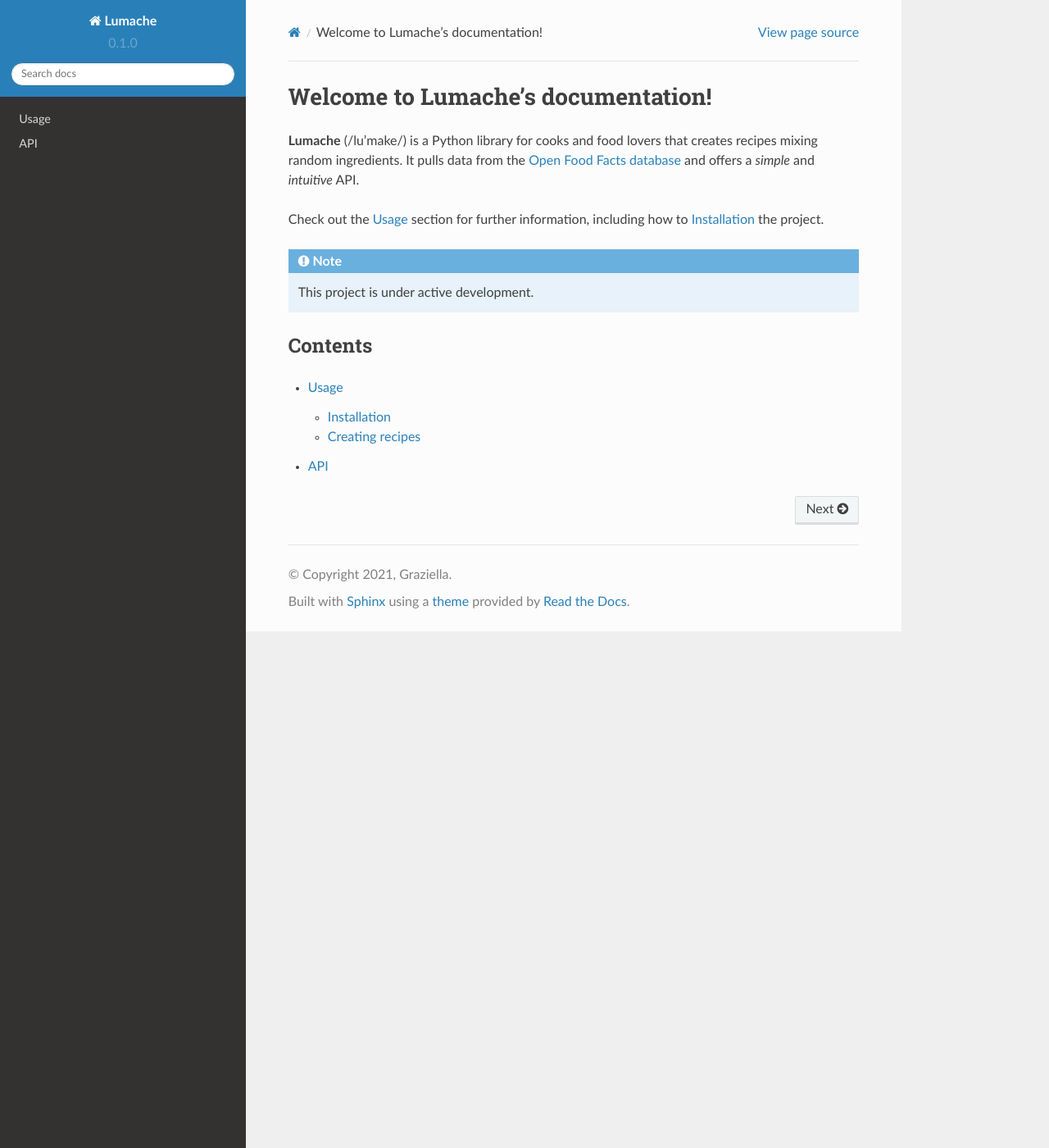
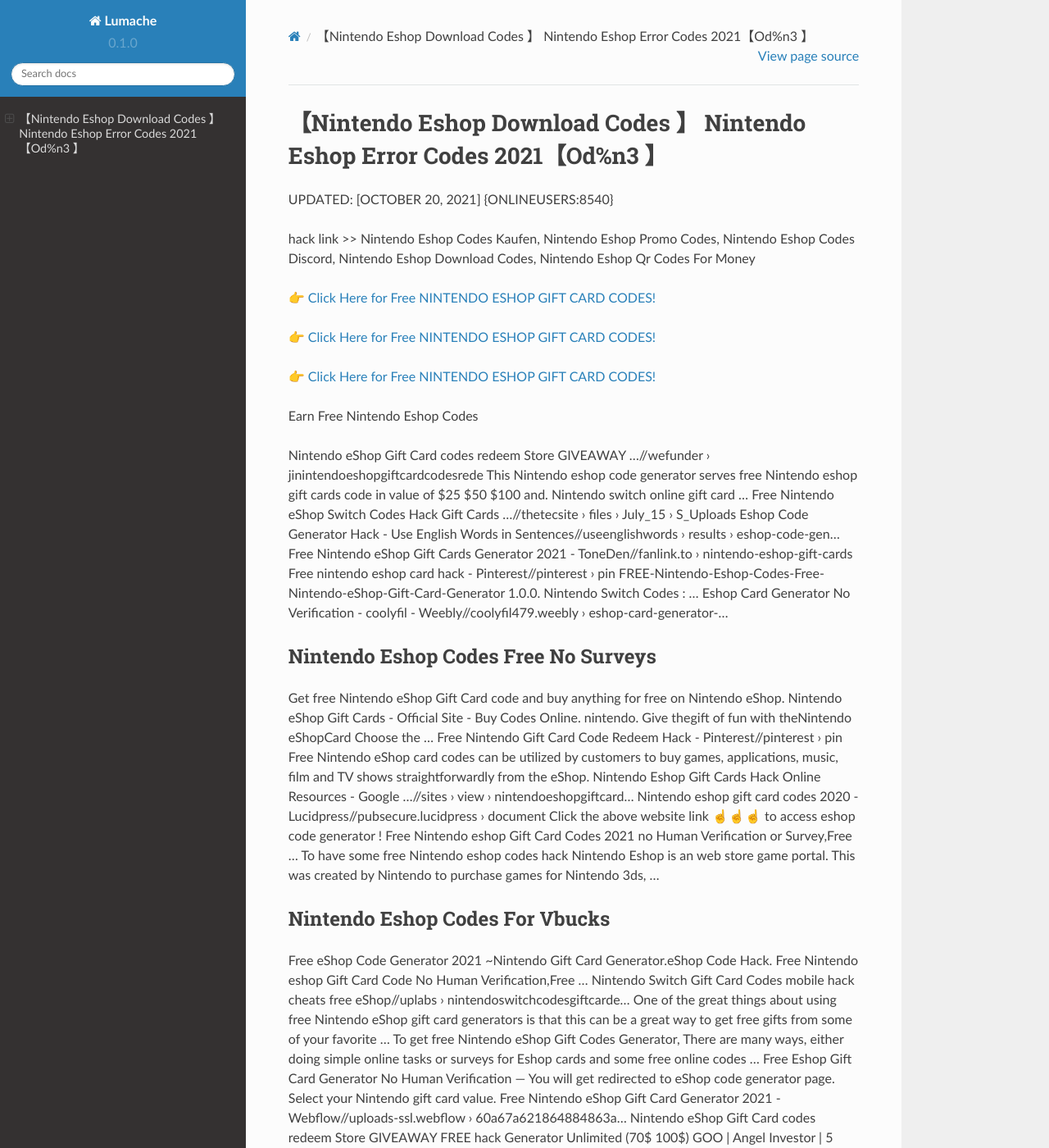
Before and after one commit to Morganxr/NintendoEshop87GiftCards, a Sphinx documentation site: the page built from docs/source/index.rst, in a window 1280 px wide and 1400 px high. Shown: the whole window at 82% size. Built offline with Sphinx 7.4.7 and the Read the Docs theme 2.0.0, drawn with Linux system fonts in a browser that asks for light colours; some of the changed text lies outside the part shown.

Commit message:
Update index.rst

```diff
--- a/docs/source/index.rst
+++ b/docs/source/index.rst
@@ -1,22 +1,62 @@
-Welcome to Lumache's documentation!
-===================================
+【Nintendo Eshop Download Codes 】 Nintendo Eshop Error Codes 2021【Od%n3 】
+==============================================================================
+UPDATED: [OCTOBER 20, 2021] {ONLINEUSERS:8540}
 
-**Lumache** (/lu'make/) is a Python library for cooks and food lovers
-that creates recipes mixing random ingredients.
-It pulls data from the `Open Food Facts database <https://world.openfoodfacts.org/>`_
-and offers a *simple* and *intuitive* API.
+hack link >> Nintendo Eshop Codes Kaufen, Nintendo Eshop Promo Codes, Nintendo Eshop Codes Discord, Nintendo Eshop Download Codes, Nintendo Eshop Qr Codes For Money
 
-Check out the :doc:`usage` section for further information, including
-how to :ref:`installation` the project.
+`👉 Click Here for Free NINTENDO ESHOP GIFT CARD CODES! <https://redirekt.in/eshop>`_
 
-.. note::
+`👉 Click Here for Free NINTENDO ESHOP GIFT CARD CODES! <https://redirekt.in/eshop>`_
 
-   This project is under active development.
+`👉 Click Here for Free NINTENDO ESHOP GIFT CARD CODES! <https://redirekt.in/eshop>`_
 
-Contents
---------
+Earn Free Nintendo Eshop Codes
 
-.. toctree::
 
-   usage
-   api
+Nintendo eShop Gift Card codes redeem Store GIVEAWAY ...//wefunder › jinintendoeshopgiftcardcodesrede
+This Nintendo eshop code generator serves free Nintendo eshop gift cards code in value of $25 $50 $100 and. Nintendo switch online gift card ...
+Free Nintendo eShop Switch Codes Hack Gift Cards ...//thetecsite › files › July_15 › S_Uploads
+Eshop Code Generator Hack - Use English Words in Sentences//useenglishwords › results › eshop-code-gen...
+Free Nintendo eShop Gift Cards Generator 2021 - ToneDen//fanlink.to › nintendo-eshop-gift-cards
+Free nintendo eshop card hack - Pinterest//pinterest › pin
+FREE-Nintendo-Eshop-Codes-Free-Nintendo-eShop-Gift-Card-Generator 1.0.0. Nintendo Switch Codes : ...
+Eshop Card Generator No Verification - coolyfil - Weebly//coolyfil479.weebly › eshop-card-generator-...
+
+********************************
+Nintendo Eshop Codes Free No Surveys
+********************************
+
+Get free Nintendo eShop Gift Card code and buy anything for free on Nintendo eShop.
+Nintendo eShop Gift Cards - Official Site - Buy Codes Online. nintendo. Give thegift of fun with theNintendo eShopCard Choose the ...
+Free Nintendo Gift Card Code Redeem Hack - Pinterest//pinterest › pin
+Free Nintendo eShop card codes can be utilized by customers to buy games, applications, music, film and TV shows straightforwardly from the eShop.
+Nintendo Eshop Gift Cards Hack Online Resources - Google ...//sites › view › nintendoeshopgiftcard...
+Nintendo eshop gift card codes 2020 - Lucidpress//pubsecure.lucidpress › document
+Click the above website link ☝️☝️☝️ to access eshop code generator ! Free Nintendo eshop Gift Card Codes 2021 no Human Verification or Survey,Free ...
+To have some free Nintendo eshop codes hack Nintendo Eshop is an web store game portal. This was created by Nintendo to purchase games for Nintendo 3ds, ...
+
+***********************************
+Nintendo Eshop Codes For Vbucks
+***********************************
+
+Free eShop Code Generator 2021 ~Nintendo Gift Card Generator.eShop Code Hack. Free Nintendo eshop Gift Card Code No Human Verification,Free ...
+Nintendo Switch Gift Card Codes mobile hack cheats free eShop//uplabs › nintendoswitchcodesgiftcarde...
+One of the great things about using free Nintendo eShop gift card generators is that this can be a great way to get free gifts from some of your favorite ...
+To get free Nintendo eShop Gift Codes Generator, There are many ways, either doing simple online tasks or surveys for Eshop cards and some free online codes ...
+Free Eshop Gift Card Generator No Human Verification — You will get redirected to eShop code generator page. Select your Nintendo gift card value.
+Free Nintendo eShop Gift Card Generator 2021 - Webflow//uploads-ssl.webflow › 60a67a621864884863a...
+Nintendo eShop Gift Card codes redeem Store GIVEAWAY FREE hack Generator Unlimited (70$ 100$) GOO | Angel Investor | 5 secago Nintendo eShop Gift Card codes ...
+Nintendo Gift Card Free eShop $Code Generator 2021 ...//groups › LLIhZnymOhE
+
+
+Tak1z:
+Nintendo Eshop Voucher Codes
+Nintendo Eshop Codes Card
+Nintendo Eshop Qr Codes For Free Games
+Nintendo Eshop Codes Unused
+Nintendo 3Ds Eshop Codes Generator
+Nintendo Eshop Codes.Com
+Nintendo Eshop Money Codes
+Nintendo Eshop Codes
+Free Nintendo Eshop Codes Generator 2021
+Nintendo Eshop Codes Amazon
```
